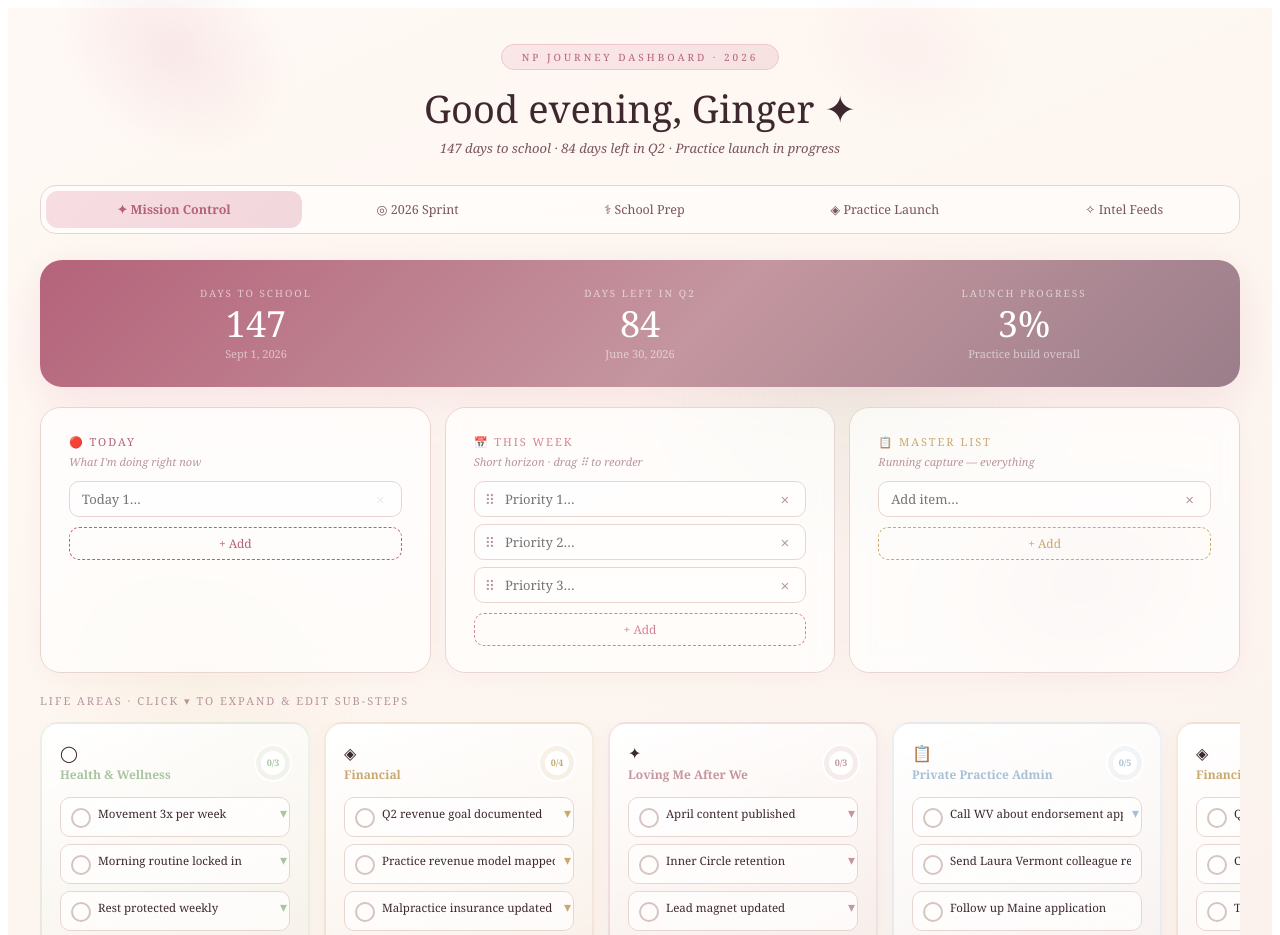
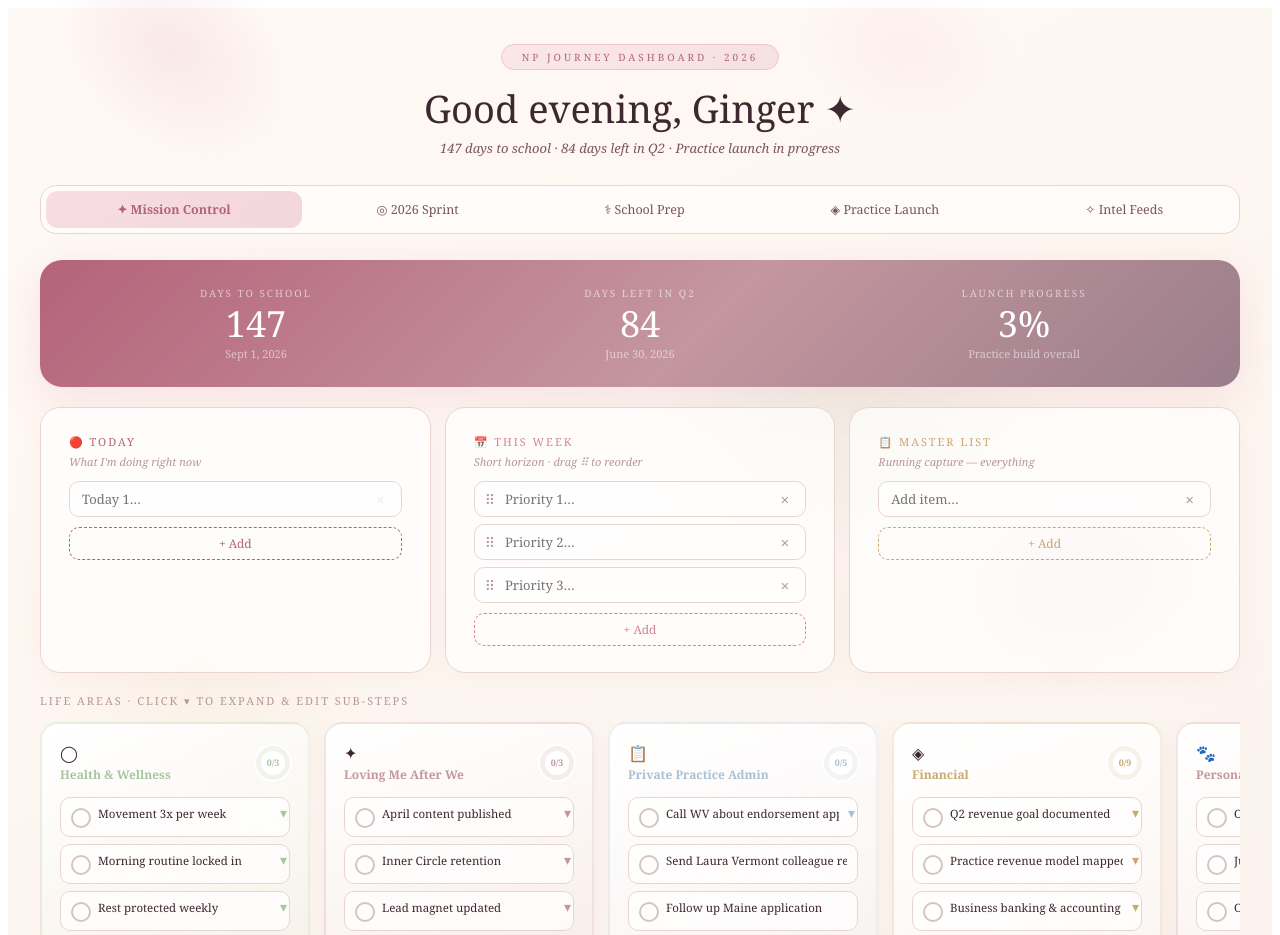
Before and after one commit to gingerlatte/master-sprint-dashboard, a React (Vite) app: page / in a window 1280 px wide. Shown: the top 935 px of the page. Built offline with nearby package versions, Linux system fonts and the light colour scheme.

Commit message:
Update App.jsx

```diff
--- a/src/App.jsx
+++ b/src/App.jsx
@@ -107,12 +107,7 @@ const MISSION_CATS=[
     {id:"mh2",text:"Morning routine locked in",done:false,subs:["Set consistent wake time","5-min intention practice","No phone first 30 min"]},
     {id:"mh3",text:"Rest protected weekly",done:false,subs:["Block one screen-free evening","One joy activity per week"]},
   ]},
-  {id:"financial",label:"Financial",icon:"◈",color:C.gold,items:[
-    {id:"mfi1",text:"Q2 revenue goal documented",done:false,subs:["Current therapy income baseline","Projected NP revenue addition","Target monthly by June 30"]},
-    {id:"mfi2",text:"Practice revenue model mapped",done:false,subs:["CPT codes & rates per state","NP 60/40 revenue share","Break-even timeline"]},
-    {id:"mfi3",text:"Malpractice insurance updated",done:false,subs:["Personal policy updated","Practice-level policy secured","NP coverage requirements documented"]},
-    {id:"mfi4",text:"Business banking & accounting",done:false,subs:["Separate practice bank account","Bookkeeping system confirmed","Quarterly tax estimate"]},
-  ]},
+
   {id:"lmaw",label:"Loving Me After We",icon:"✦",color:C.mauve,items:[
     {id:"ml1",text:"April content published",done:false,subs:["2 carousels posted","Email to Inner Circle","ManyChat sequence active"]},
     {id:"ml2",text:"Inner Circle retention",done:false,subs:["Check churn rate","Plan May value drop","Engagement post this week"]},
@@ -127,12 +122,14 @@ const MISSION_CATS=[
   ]},
   {id:"financial",label:"Financial",icon:"◈",color:C.gold,items:[
     {id:"mfi1",text:"Q2 revenue goal documented",done:false,subs:["Current therapy income baseline","Projected NP revenue addition","Target monthly by June 30"]},
-    {id:"mfi2",text:"Cancel LMAW subscription",done:false,subs:[]},
-    {id:"mfi3",text:"Transfer Headway bonus",done:false,subs:[]},
-    {id:"mfi4",text:"Switch GT to USAA",done:false,subs:[]},
-    {id:"mfi5",text:"Send Xendoo statements",done:false,subs:[]},
-    {id:"mfi6",text:"Check annual payments — delete unnecessary",done:false,subs:[]},
-    {id:"mfi7",text:"Terminate services",done:false,subs:["Gusto","Xendoo","Red River conjurer","Canva","Thrive","Uncanny"]},
+    {id:"mfi2",text:"Practice revenue model mapped",done:false,subs:["CPT codes & rates per state","NP 60/40 revenue share","Break-even timeline"]},
+    {id:"mfi3",text:"Business banking & accounting",done:false,subs:["Separate practice bank account","Bookkeeping system confirmed","Quarterly tax estimate"]},
+    {id:"mfi4",text:"Cancel LMAW subscription",done:false,subs:[]},
+    {id:"mfi5",text:"Transfer Headway bonus",done:false,subs:[]},
+    {id:"mfi6",text:"Switch GT to USAA",done:false,subs:[]},
+    {id:"mfi7",text:"Send Xendoo statements",done:false,subs:[]},
+    {id:"mfi8",text:"Check annual payments — delete unnecessary",done:false,subs:[]},
+    {id:"mfi9",text:"Terminate services",done:false,subs:["Gusto","Xendoo","Red River conjurer","Canva","Thrive","Uncanny"]},
   ]},
   {id:"personal",label:"Personal",icon:"🐾",color:C.mauve,items:[
     {id:"mp1",text:"Order contact lenses",done:false,subs:[]},
```
